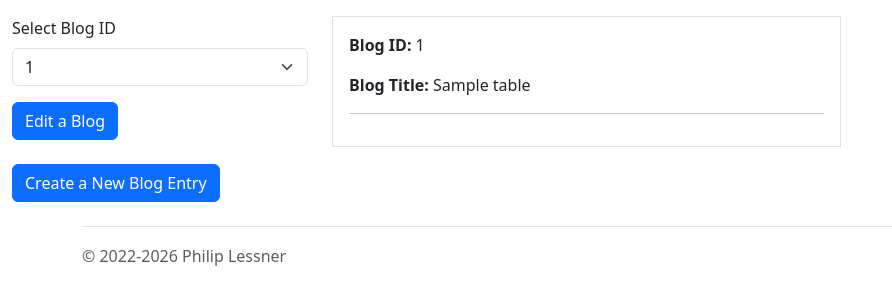
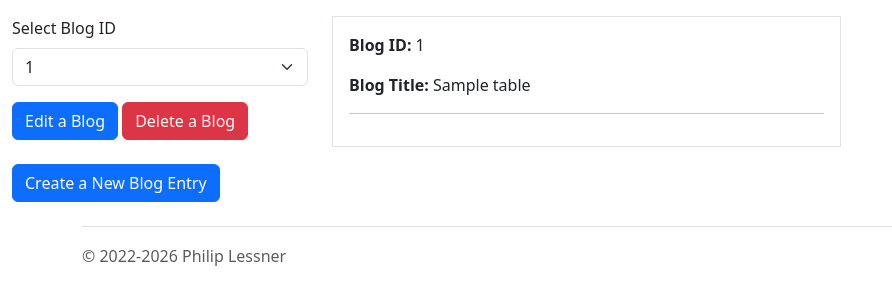
Before and after one commit to philiplessner/website, a Flask app: page /blogselect in a window 1280 px wide. Shown: the part 56-361 px from the top of the page, without its empty margins (0-892 px from the left). Run offline with Flask 3, Linux system fonts and the light colour scheme; a user stored in the database is signed in; tables that the repository leaves empty hold one stand-in row (values such as "Sample post").

Commit message:
Added functionality to delete a blog.

```diff
--- a/app/admin.py
+++ b/app/admin.py
@@ -93,6 +93,12 @@ def blog_select():
             return redirect(url_for('admin.blog_edit', blogid=form.blogid.data))
         elif form.submit_new.data: # If user clicked the new button
             return redirect(url_for('admin.blog_edit', blogid=-1))
+        elif form.submit_delete.data: # If user clicked on the delete button
+            stmt = db.select(Blog).where(Blog.id == form.blogid.data)
+            blog2delete = db.session.execute(stmt).scalar_one_or_none()
+            db.session.delete(blog2delete)
+            db.session.commit()
+            return redirect(url_for('admin.blog_select'))
 
 @admin.route('/blogedit/<blogid>', methods=['GET', 'POST'])
 def blog_edit(blogid):
--- a/app/forms.py
+++ b/app/forms.py
@@ -22,6 +22,7 @@ class BlogSelectForm(FlaskForm):
     blogid = SelectField('Select Blog ID', validate_choice=False, coerce=int)
     submit_edit = SubmitField('Edit a Blog')
     submit_new = SubmitField('Create a New Blog Entry')
+    submit_delete = SubmitField('Delete a Blog')
 
 
 class BlogEditForm(FlaskForm):
@@ -32,5 +33,5 @@ class BlogEditForm(FlaskForm):
     blogdate = StringField('Date', validators=[DataRequired(message='Date is Required')])
     blogmedialink = StringField('Media Link', validators=[DataRequired(message='Link to Media is Required')])
     blogmediatype = StringField('Media Type', validators=[DataRequired(message='Media Type is Required')])
-    submit_commit = SubmitField('Publish to Database')
+    submit_commit = SubmitField('Publish Blog')
     submit_cancel = SubmitField('Cancel', render_kw={'formnovalidate': True})
--- a/app/templates/blogselect.html
+++ b/app/templates/blogselect.html
@@ -10,7 +10,7 @@
         {{ form.blogid.label(class='form-label') }}<br>
         {{ form.blogid(class='form-select') }}
     </div>
-    {{ form.submit_edit(class="btn btn-primary") }}
+    {{ form.submit_edit(class="btn btn-primary") }} {{ form.submit_delete(class="btn btn-danger") }}
     <div class="row mt-4">
         <div class="col-3">
     {{ form.submit_new(class="btn btn-primary") }}
```
